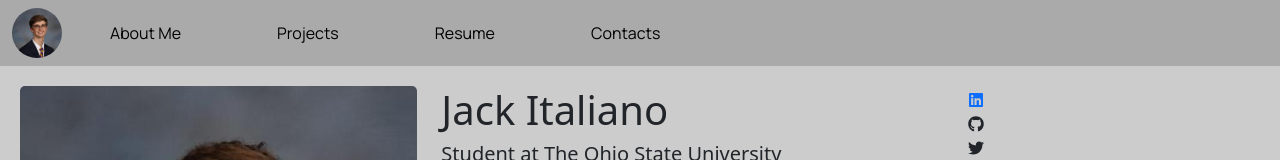
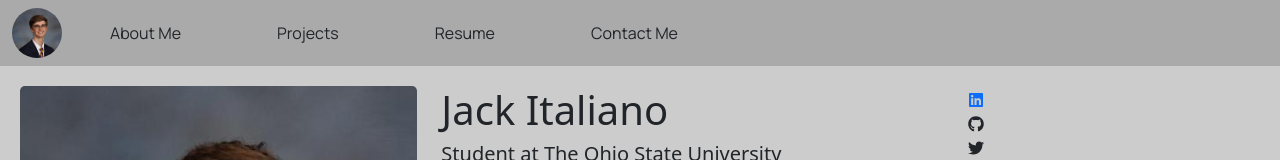
Before and after one commit to jackitaliano/portfolio, a React (Create React App) app: page / in a window 1280 px wide. Shown: the top 160 px of the page. Built offline with nearby package versions, Linux system fonts and the light colour scheme.

Commit message:
changed contact to contact me

```diff
--- a/src/components/navbar/Navbar.jsx
+++ b/src/components/navbar/Navbar.jsx
@@ -13,7 +13,7 @@ const Navbar = () => {
         data-bs-target="#navMenu"
       />
 
-      <nav className="navbar navbar-expand-sm bg-c-dark">
+      <nav className="navbar navbar-expand-md bg-c-dark">
         <div className="container-fluid">
           <img src={Profile} className="nav-profile-img" alt="" />
           <button
@@ -46,7 +46,7 @@ const Navbar = () => {
               </li>
               <li className="nav-item dropdown">
                 <Link className="nav-link px-sm-5" to="/contact">
-                  Contacts
+                  Contact Me
                 </Link>
               </li>
             </ul>
--- a/src/components/navbar/navbar.css
+++ b/src/components/navbar/navbar.css
@@ -6,7 +6,7 @@
 
 .nav-link {
     font-family: var(--font-family);
-    color: var(--color-main-text) !important;
+    color: var(--color-nav-text) !important;
     font-weight: 400px;
 }
 
```
